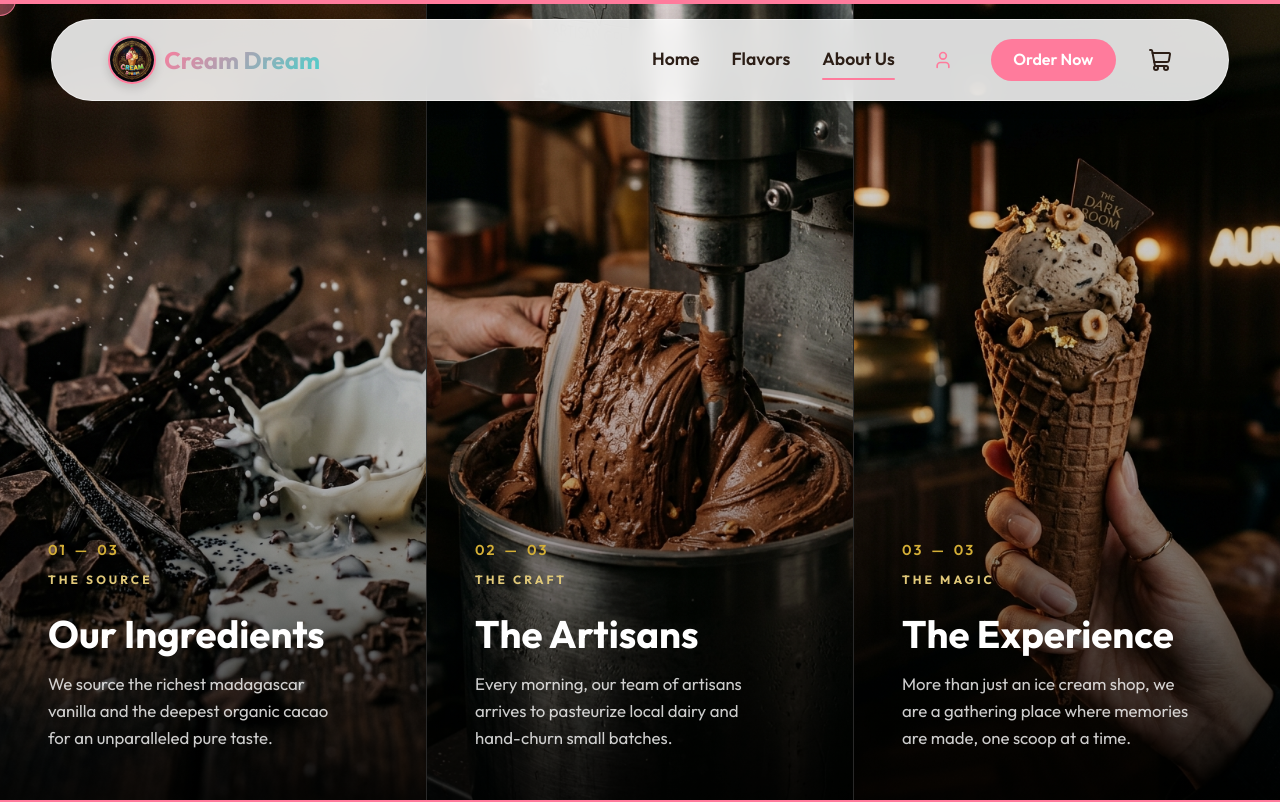
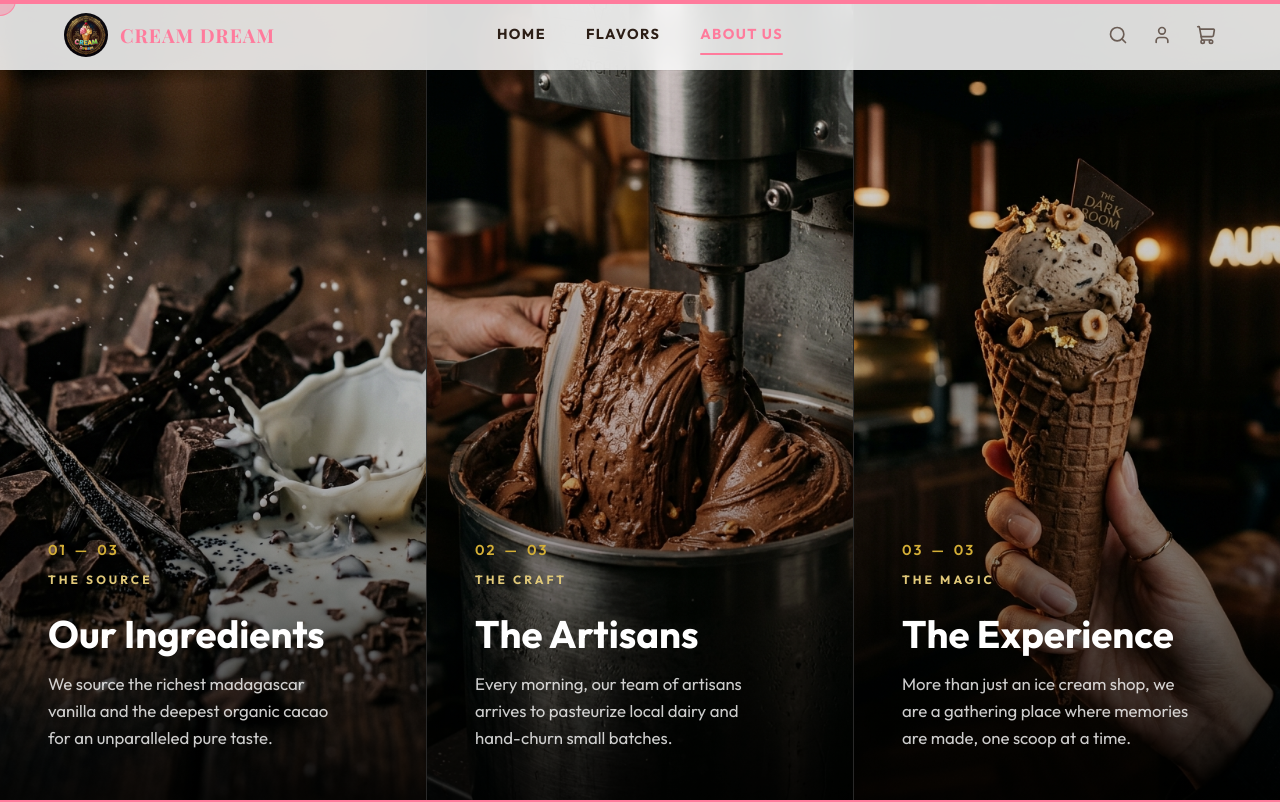
Before and after one commit to Saikumar9441444/DREAM-CREAM, a React (Vite) app: page /about in a window 1280 px wide. Shown: the top 802 px of the page. Built offline with nearby package versions, Linux system fonts and the light colour scheme; a web font is replaced by a local one.

Commit message:
Refinement: Enhanced Navbar visibility, implemented global search, and synchronized 55+ flavors across Cloud DB and Home Page sections.

```diff
--- a/src/components/Navbar.css
+++ b/src/components/Navbar.css
@@ -1,87 +1,65 @@
-.navbar {
+.navbar-modern {
   position: fixed;
-  top: 1.2rem;
+  top: 0;
   left: 0;
-  right: 0;
-  margin: 0 auto;
-  width: 92%;
-  max-width: 1200px;
+  width: 100%;
+  height: 80px;
   z-index: 1000;
-  padding: 1rem 2rem;
-  border-radius: 100px;
-  background: rgba(255, 255, 255, 0.85);
-  backdrop-filter: blur(16px);
-  -webkit-backdrop-filter: blur(16px);
-  border: 1px solid rgba(255, 255, 255, 0.5);
-  box-shadow: 0 4px 20px rgba(0, 0, 0, 0.05);
-  transition: all 0.5s cubic-bezier(0.25, 1, 0.5, 1);
+  display: flex;
+  align-items: center;
+  transition: all 0.4s cubic-bezier(0.4, 0, 0.2, 1);
 }
 
-.navbar.scrolled {
-  top: 1rem;
-  padding: 0.6rem 2rem;
-  background: rgba(255, 255, 255, 0.65);
-  backdrop-filter: blur(24px);
-  -webkit-backdrop-filter: blur(24px);
-  border: 1px solid rgba(255, 255, 255, 0.8);
-  box-shadow: 0 10px 40px rgba(255, 123, 156, 0.1);
+/* Home Page Initial State (Over dark video) */
+.style-transparent-light {
+  background: rgba(255, 255, 255, 0.05);
+  backdrop-filter: blur(5px);
 }
 
-.navbar-container {
-  display: flex;
-  justify-content: space-between;
-  align-items: center;
+.style-transparent-light .brand-name {
+  color: var(--color-primary); /* Brand Pink */
+  text-shadow: 0 2px 10px rgba(0, 0, 0, 0.2);
 }
 
-.navbar-logo {
-  display: flex;
-  align-items: center;
-  gap: 0.5rem;
-  font-size: 1.5rem;
-  font-weight: 800;
-  color: var(--color-primary);
-  text-decoration: none;
+.style-transparent-light .nav-item,
+.style-transparent-light .action-btn,
+.style-transparent-light .cart-trigger,
+.style-transparent-light .menu-toggle {
+  color: white; /* Keep links white but add shadow for visibility */
+  text-shadow: 0 1px 5px rgba(0, 0, 0, 0.3);
 }
 
-.logo-image {
-  height: 48px;
-  width: 48px;
-  object-fit: cover;
-  border-radius: 50%;
-  box-shadow: 0 4px 10px rgba(0, 0, 0, 0.15);
-  border: 2px solid var(--color-primary);
+/* Professional Colored State (For light pages & scrolled states) */
+.style-professional-colored {
+  background: rgba(255, 255, 255, 0.85);
+  backdrop-filter: blur(20px);
+  -webkit-backdrop-filter: blur(20px);
+  box-shadow: 0 1px 0 rgba(0, 0, 0, 0.05);
+  height: 70px;
 }
 
-.logo-text {
-  background: linear-gradient(135deg, var(--color-primary), var(--color-secondary));
-  -webkit-background-clip: text;
-  background-clip: text;
-  -webkit-text-fill-color: transparent;
+.style-professional-colored .brand-name {
+  color: var(--color-primary); /* Brand Pink */
 }
 
-.navbar-links {
-  display: flex;
-  gap: 2rem;
-  align-items: center;
+.style-professional-colored .nav-item {
+  color: var(--color-text-main); /* Deep Chocolate */
 }
 
-.nav-link {
-  font-weight: 600;
-  color: var(--color-text-main);
-  position: relative;
-  text-decoration: none;
-  font-size: 1.1rem;
-  padding-bottom: 0.2rem;
-  transition: color var(--transition-fast);
+.style-professional-colored .action-btn,
+.style-professional-colored .cart-trigger,
+.style-professional-colored .menu-toggle {
+  color: var(--color-text-muted);
 }
 
-.nav-link:hover {
-  color: var(--color-primary);
+/* Selection / Active States */
+.nav-item.active {
+  color: var(--color-primary) !important;
 }
 
-.active-underline {
+.nav-line {
   position: absolute;
-  bottom: -4px;
+  bottom: -8px;
   left: 0;
   right: 0;
   height: 2px;
@@ -89,144 +67,226 @@
   border-radius: 2px;
 }
 
-.nav-btn {
-  background-color: var(--color-primary);
-  color: white;
-  padding: 0.5rem 1.4rem;
-  border-radius: var(--border-radius-pill);
-  font-weight: 600;
-  transition: transform var(--transition-fast), box-shadow var(--transition-fast);
+/* Scrolled Specific Tweak */
+.navbar-modern.scrolled {
+  height: 70px;
+  background: rgba(255, 255, 255, 0.95);
+  box-shadow: 0 4px 20px rgba(0, 0, 0, 0.05);
 }
 
-.nav-btn:hover {
-  transform: translateY(-2px) scale(1.05);
-  box-shadow: 0 6px 20px rgba(255, 123, 156, 0.4);
-  color: white;
+.navbar-inner {
+  display: flex;
+  justify-content: space-between;
+  align-items: center;
+  width: 100%;
 }
 
-.mobile-menu-btn {
-  display: none;
+.navbar-brand {
+  display: flex;
+  align-items: center;
+  gap: 12px;
+  text-decoration: none;
+  flex: 1;
 }
 
-.nav-cart {
-  position: relative;
+.brand-logo {
+  height: 44px;
+  width: 44px;
+  border-radius: 50%;
+  object-fit: contain;
+}
+
+.brand-name {
+  font-family: var(--font-serif);
+  font-weight: 900;
+  font-size: 1.2rem;
+  letter-spacing: 1px;
+  transition: color 0.4s ease;
+}
+
+.navbar-nav {
   display: flex;
   align-items: center;
+  gap: 40px;
+  flex: 2;
   justify-content: center;
-  cursor: pointer;
 }
 
-.cart-badge {
-  position: absolute;
-  top: -8px;
-  right: -10px;
-  background-color: var(--color-accent);
-  color: white;
-  font-size: 0.75rem;
-  font-weight: 800;
-  width: 20px;
-  height: 20px;
+.nav-item {
+  position: relative;
+  font-weight: 700;
+  font-size: 0.9rem;
+  letter-spacing: 0.1em;
+  text-decoration: none;
+  transition: all 0.4s ease;
+}
+
+.navbar-actions {
   display: flex;
   align-items: center;
-  justify-content: center;
-  border-radius: 50%;
-  box-shadow: 0 2px 4px rgba(44, 30, 22, 0.2);
+  gap: 24px;
+  flex: 1;
+  justify-content: flex-end;
 }
 
-.admin-pill {
-  background: linear-gradient(135deg, var(--color-primary), var(--color-accent));
-  color: white !important;
-  padding: 0.3rem 0.8rem;
-  border-radius: 50px;
-  font-size: 0.85rem !important;
-  display: flex !important;
+/* Search Integration */
+.nav-search-wrapper {
+  display: flex;
   align-items: center;
-  box-shadow: 0 4px 10px rgba(255, 123, 156, 0.3);
-  margin-right: 0.5rem;
+  position: relative;
 }
 
-.auth-section {
+.nav-search-form {
   display: flex;
   align-items: center;
 }
 
-.user-profile-nav {
-  cursor: pointer;
-  transition: transform 0.3s ease;
+.nav-search-input {
+  background: rgba(255, 255, 255, 0.1);
+  border: 1px solid rgba(255, 255, 255, 0.2);
+  border-radius: 20px;
+  padding: 0.5rem 1rem;
+  font-size: 0.85rem;
+  color: white;
+  margin-right: 8px;
+  outline: none;
+  backdrop-filter: blur(5px);
 }
 
-.user-profile-nav:hover {
-  transform: scale(1.1);
+.style-professional-colored .nav-search-input {
+  background: rgba(0, 0, 0, 0.05);
+  border-color: rgba(0, 0, 0, 0.1);
+  color: var(--color-text-main);
 }
 
-.nav-avatar {
+.nav-search-input::placeholder {
+  color: rgba(255, 255, 255, 0.6);
+}
+
+.style-professional-colored .nav-search-input::placeholder {
+  color: rgba(0, 0, 0, 0.4);
+}
+
+.action-btn {
+  background: transparent;
+  cursor: pointer;
+  transition: all 0.3s ease;
+  display: flex;
+  align-items: center;
+  justify-content: center;
+}
+
+.action-btn:hover {
+  color: var(--color-primary) !important;
+  transform: translateY(-2px);
+}
+
+.user-avatar-btn img {
   width: 32px;
   height: 32px;
   border-radius: 50%;
-  border: 2px solid var(--color-primary);
-  object-fit: cover;
+  border: 1.5px solid var(--color-primary);
 }
 
-.nav-auth-btn {
-  background: rgba(var(--color-primary-rgb), 0.1);
-  color: var(--color-primary);
-  border: 1px solid rgba(var(--color-primary-rgb), 0.2);
-  width: 32px;
-  height: 32px;
+.cart-trigger {
+  position: relative;
+  display: flex;
+  align-items: center;
+  cursor: pointer;
+}
+
+.cart-indicator {
+  position: absolute;
+  top: -8px;
+  right: -10px;
+  background: var(--color-primary);
+  color: white;
+  font-size: 0.7rem;
+  font-weight: 800;
+  width: 18px;
+  height: 18px;
   border-radius: 50%;
   display: flex;
   align-items: center;
   justify-content: center;
-  cursor: pointer;
-  transition: all 0.3s ease;
+  box-shadow: 0 2px 5px rgba(255, 123, 156, 0.4);
 }
 
-.nav-auth-btn:hover {
-  background: var(--color-primary);
-  color: white;
+.menu-toggle {
+  display: none;
 }
 
-@media (max-width: 768px) {
-  .navbar-links {
-    position: absolute;
-    top: 100%;
-    left: 0;
-    width: 100%;
-    background: rgba(255, 255, 255, 0.98);
-    backdrop-filter: blur(20px);
-    -webkit-backdrop-filter: blur(20px);
-    flex-direction: column;
-    padding: 2rem;
-    gap: 2rem;
-    box-shadow: var(--shadow-md);
-    border-top: 1px solid rgba(44, 30, 22, 0.05);
-
-    clip-path: polygon(0 0, 100% 0, 100% 0, 0 0);
-    transition: clip-path 0.4s cubic-bezier(0.4, 0, 0.2, 1);
-    visibility: hidden;
+/* Mobile Responsive */
+@media (max-width: 900px) {
+  .navbar-nav, .action-btn:not(.menu-toggle), .auth-group {
+    display: none;
   }
 
-  .navbar-links.open {
-    clip-path: polygon(0 0, 100% 0, 100% 100%, 0 100%);
-    visibility: visible;
+  .menu-toggle {
+    display: block;
+    z-index: 1001;
   }
 
-  .navbar-links .nav-link {
-    font-size: 1.3rem;
-    width: 100%;
-    text-align: center;
+  .mobile-drawer {
+    position: fixed;
+    top: 0;
+    right: 0;
+    width: 300px;
+    height: 100vh;
+    background: white;
+    z-index: 1000;
+    display: flex;
+    flex-direction: column;
+    box-shadow: -10px 0 40px rgba(0,0,0,0.1);
   }
 
-  .navbar-links .nav-btn {
-    width: 100%;
-    text-align: center;
+  .drawer-header {
+    display: flex;
+    justify-content: space-between;
+    align-items: center;
+    padding: 2rem 1.5rem;
+    border-bottom: 1px solid rgba(0,0,0,0.05);
   }
 
-  .mobile-menu-btn {
-    display: block;
-    z-index: 1001;
-    background: transparent;
-    border: none;
-    cursor: pointer;
+  .brand-name.dark {
+    color: var(--color-text-main);
+    font-size: 1rem;
+  }
+
+  .drawer-content {
+    display: flex;
+    flex-direction: column;
+    padding: 2rem 1.5rem;
+    gap: 1.5rem;
+    flex: 1;
+  }
+
+  .drawer-link {
+    font-size: 1.1rem;
+    font-weight: 700;
+    color: var(--color-text-main);
+    letter-spacing: 0.05em;
+    padding: 0.5rem 0;
+    border-bottom: 1px solid transparent;
+    transition: all 0.2s ease;
+  }
+
+  .drawer-link:active {
+    color: var(--color-primary);
+    padding-left: 10px;
+  }
+
+  .drawer-footer {
+    margin-top: auto;
+    display: flex;
+    flex-direction: column;
+    gap: 1rem;
+    padding-top: 2rem;
+    border-top: 1px solid rgba(0,0,0,0.05);
+  }
+
+  .logout-btn {
+    color: var(--color-primary);
+    text-align: left;
   }
 }
--- a/src/components/Navbar.jsx
+++ b/src/components/Navbar.jsx
@@ -1,21 +1,29 @@
-import React, { useState, useEffect } from 'react';
-import { Link, useLocation } from 'react-router-dom';
-import { motion } from 'framer-motion';
-import { ShoppingCart, Menu, X, User, LogOut, Shield } from 'lucide-react';
+import React, { useState, useEffect, useRef } from 'react';
+import { Link, useLocation, useNavigate } from 'react-router-dom';
+import { motion, AnimatePresence } from 'framer-motion';
+import { ShoppingCart, Menu, X, User, Shield, Search } from 'lucide-react';
 import { useCart } from '../context/CartContext';
 import { useAuth } from '../context/AuthContext';
 import './Navbar.css';
 
 export default function Navbar({ onOpenCart }) {
   const location = useLocation();
+  const navigate = useNavigate();
+  const searchInputRef = useRef(null);
+
   const { cartTotalItems } = useCart();
   const { user, isAdmin, logout } = useAuth();
+
   const [isMenuOpen, setIsMenuOpen] = useState(false);
   const [scrolled, setScrolled] = useState(false);
+  const [isSearchExpanded, setIsSearchExpanded] = useState(false);
+  const [navSearchQuery, setNavSearchQuery] = useState('');
+
+  const isHomePage = location.pathname === '/';
 
   useEffect(() => {
     const handleScroll = () => {
-      setScrolled(window.scrollY > 50);
+      setScrolled(window.scrollY > 20);
     };
     window.addEventListener('scroll', handleScroll);
     return () => window.removeEventListener('scroll', handleScroll);
@@ -25,84 +33,158 @@ export default function Navbar({ onOpenCart }) {
     setIsMenuOpen(false);
   }, [location]);
 
+  // Autofocus search input when expanded
+  useEffect(() => {
+    if (isSearchExpanded && searchInputRef.current) {
+      searchInputRef.current.focus();
+    }
+  }, [isSearchExpanded]);
+
   const navLinks = [
-    { path: '/', label: 'Home' },
-    { path: '/products', label: 'Flavors' },
-    { path: '/about', label: 'About Us' }
+    { path: '/', label: 'HOME' },
+    { path: '/products', label: 'FLAVORS' },
+    { path: '/about', label: 'ABOUT US' }
   ];
 
+  const handleSearchSubmit = (e) => {
+    e.preventDefault();
+    if (navSearchQuery.trim()) {
+      navigate(`/products?search=${encodeURIComponent(navSearchQuery.trim())}`);
+      setIsSearchExpanded(false);
+      setNavSearchQuery('');
+    }
+  };
+
+  const toggleSearch = () => {
+    setIsSearchExpanded(!isSearchExpanded);
+    if (isSearchExpanded) setNavSearchQuery('');
+  };
+
+  const navbarClasses = [
+    'navbar-modern',
+    (isHomePage && !scrolled) ? 'style-transparent-light' : 'style-professional-colored',
+    scrolled ? 'scrolled' : ''
+  ].filter(Boolean).join(' ');
+
   return (
-    <motion.nav
-      className={`navbar ${scrolled ? 'scrolled glass-panel' : ''}`}
-      initial={{ y: -100 }}
-      animate={{ y: 0 }}
-      transition={{ type: 'spring', stiffness: 120, damping: 20 }}
-    >
-      <div className="navbar-container container">
-        <Link to="/" className="navbar-logo">
-          <img src="/logo.png" alt="Cream Dream Logo" className="logo-image" />
-          <span className="logo-text">Cream Dream</span>
+    <nav className={navbarClasses}>
+      <div className="navbar-inner container">
+        {/* Left: Brand Identity */}
+        <Link to="/" className="navbar-brand">
+          <img src="/logo.png" alt="Logo" className="brand-logo" />
+          <span className="brand-name">CREAM DREAM</span>
         </Link>
 
-        <div className={`navbar-links ${isMenuOpen ? 'open' : ''}`}>
+        {/* Center: Essential Navigation */}
+        <div className="navbar-nav">
           {navLinks.map((link) => (
-            <Link key={link.path} to={link.path} className="nav-link relative">
+            <Link
+              key={link.path}
+              to={link.path}
+              className={`nav-item ${location.pathname === link.path ? 'active' : ''}`}
+            >
               {link.label}
               {location.pathname === link.path && (
-                <motion.div
-                  layoutId="underline"
-                  className="active-underline"
-                  transition={{ type: 'spring', bounce: 0.2, duration: 0.6 }}
-                />
+                <motion.div layoutId="nav-line" className="nav-line" />
               )}
             </Link>
           ))}
+        </div>
+
+        {/* Right: Functional Actions */}
+        <div className="navbar-actions">
+          <div className={`nav-search-wrapper ${isSearchExpanded ? 'expanded' : ''}`}>
+            <form onSubmit={handleSearchSubmit} className="nav-search-form">
+              <AnimatePresence>
+                {isSearchExpanded && (
+                  <motion.input
+                    ref={searchInputRef}
+                    type="text"
+                    placeholder="Search flavors..."
+                    className="nav-search-input"
+                    value={navSearchQuery}
+                    onChange={(e) => setNavSearchQuery(e.target.value)}
+                    initial={{ width: 0, opacity: 0 }}
+                    animate={{ width: 200, opacity: 1 }}
+                    exit={{ width: 0, opacity: 0 }}
+                    transition={{ type: 'spring', stiffness: 300, damping: 30 }}
+                  />
+                )}
+              </AnimatePresence>
+              <button
+                type="button"
+                className="action-btn"
+                onClick={toggleSearch}
+                aria-label="Toggle Search"
+              >
+                {isSearchExpanded ? <X size={20} /> : <Search size={20} />}
+              </button>
+            </form>
+          </div>
 
           {isAdmin && (
-            <Link to="/admin" className="nav-link admin-pill">
-              <Shield size={16} className="mr-1" /> Admin
+            <Link to="/admin" className="action-btn admin-link" title="Admin Panel">
+              <Shield size={20} />
             </Link>
           )}
 
-          <div className="auth-section">
+          <div className="auth-group">
             {user ? (
-              <div className="user-profile-nav" onClick={logout} title="Logout">
+              <button onClick={logout} className="user-avatar-btn" title="Logout">
                 <img
                   src={`https://api.dicebear.com/7.x/avataaars/svg?seed=${user.displayName}`}
-                  alt={user.displayName}
-                  className="nav-avatar"
+                  alt="Profile"
                 />
-              </div>
+              </button>
             ) : (
-              <Link to="/login" className="nav-auth-btn">
+              <Link to="/login" className="action-btn">
                 <User size={20} />
               </Link>
             )}
           </div>
 
-          <Link to="/orders" className="nav-btn ml-4">
-            Order Now
-          </Link>
-
-          <button className="nav-cart" onClick={onOpenCart} aria-label="Cart">
-            <ShoppingCart size={24} color="var(--color-text-main)" />
+          <button className="cart-trigger" onClick={onOpenCart}>
+            <ShoppingCart size={20} />
             {cartTotalItems > 0 && (
-              <motion.span
-                className="cart-badge"
-                initial={{ scale: 0 }}
-                animate={{ scale: 1 }}
-                key={cartTotalItems}
-              >
-                {cartTotalItems}
-              </motion.span>
+              <span className="cart-indicator">{cartTotalItems}</span>
             )}
           </button>
+
+          <button className="menu-toggle" onClick={() => setIsMenuOpen(!isMenuOpen)}>
+            {isMenuOpen ? <X size={24} /> : <Menu size={24} />}
+          </button>
         </div>
+      </div>
 
-        <button className="mobile-menu-btn" onClick={() => setIsMenuOpen(!isMenuOpen)} aria-label="Toggle menu">
-          {isMenuOpen ? <X size={28} /> : <Menu size={28} />}
-        </button>
-      </div>
-    </motion.nav>
+      {/* Mobile Drawer */}
+      <AnimatePresence>
+        {isMenuOpen && (
+          <motion.div
+            className="mobile-drawer"
+            initial={{ opacity: 0, x: '100%' }}
+            animate={{ opacity: 1, x: 0 }}
+            exit={{ opacity: 0, x: '100%' }}
+            transition={{ type: 'spring', damping: 25, stiffness: 200 }}
+          >
+            <div className="drawer-header container">
+              <span className="brand-name dark">MENU</span>
+              <button onClick={() => setIsMenuOpen(false)}><X size={24} /></button>
+            </div>
+            <div className="drawer-content">
+              {navLinks.map(link => (
+                <Link key={link.path} to={link.path} className="drawer-link" onClick={() => setIsMenuOpen(false)}>
+                  {link.label}
+                </Link>
+              ))}
+              <div className="drawer-footer">
+                <Link to="/login" className="drawer-link" onClick={() => setIsMenuOpen(false)}>ACCOUNT</Link>
+                {isAdmin && <Link to="/admin" className="drawer-link" onClick={() => setIsMenuOpen(false)}>ADMIN</Link>}
+                <button onClick={() => { logout(); setIsMenuOpen(false); }} className="drawer-link logout-btn">LOGOUT</button>
+              </div>
+            </div>
+          </motion.div>
+        )}
+      </AnimatePresence>
+    </nav>
   );
 }
--- a/src/pages/Home.jsx
+++ b/src/pages/Home.jsx
@@ -2,7 +2,6 @@ import React, { useState, useEffect, useRef } from 'react';
 import { Link } from 'react-router-dom';
 import { ChevronRight, Star, Heart, ArrowRight } from 'lucide-react';
 import Tilt from 'react-parallax-tilt';
-import { motion, AnimatePresence } from 'framer-motion';
 import { motion, AnimatePresence } from 'framer-motion';
 import FallingElements from '../components/FallingElements';
 import { Autoplay, EffectCards } from 'swiper/modules';
```
Also changed, not shown: src/pages/Products.jsx (+15 -2 lines), 1 other file (tests, documents, lock files or other folders).
